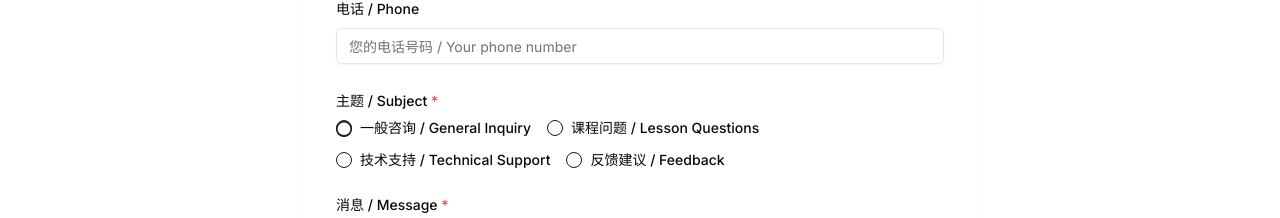
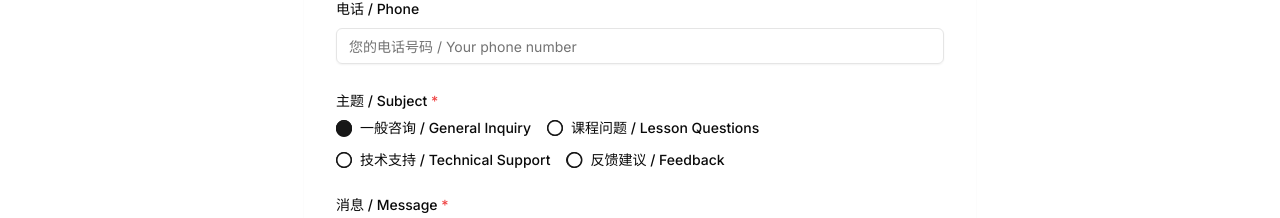
Before and after one commit to allenhark/brainminds, a React (Vite) app: page /contact in a window 1280 px wide. Shown: the part 920-1138 px from the top of the page. Built offline with nearby package versions, Linux system fonts and the light colour scheme.

Commit message:
Minor cosmetic changes

```diff
--- a/src/components/ui/radio-group.tsx
+++ b/src/components/ui/radio-group.tsx
@@ -20,19 +20,24 @@
 const RadioGroupItem = React.forwardRef<
   React.ElementRef<typeof RadioGroupPrimitive.Item>,
   React.ComponentPropsWithoutRef<typeof RadioGroupPrimitive.Item>
->(({ className, ...props }, ref) => {
+>(({ className, children, ...props }, ref) => {
   return (
     <RadioGroupPrimitive.Item
       ref={ref}
       className={cn(
-        "aspect-square h-4 w-4 rounded-full border border-primary text-primary ring-offset-background focus:outline-none focus-visible:ring-2 focus-visible:ring-ring focus-visible:ring-offset-2 disabled:cursor-not-allowed disabled:opacity-50",
+        "relative aspect-square h-4 w-4 rounded-full border border-primary text-primary ring-offset-background focus:outline-none focus-visible:ring-2 focus-visible:ring-ring focus-visible:ring-offset-2 disabled:cursor-not-allowed disabled:opacity-50",
         className
       )}
       {...props}
     >
+      {/* Unchecked state - always visible */}
+      <i className="far fa-circle absolute inset-0 flex items-center justify-center text-primary" />
+
+      {/* Checked state - only visible when checked */}
       <RadioGroupPrimitive.Indicator className="flex items-center justify-center">
-        <i className="far fa-circle  fill-current text-current" />
+        <i className="fa-solid fa-circle fill-current text-current" />
       </RadioGroupPrimitive.Indicator>
+      {children}
     </RadioGroupPrimitive.Item>
   )
 })
```
